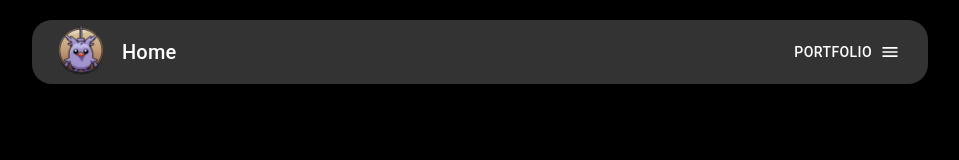
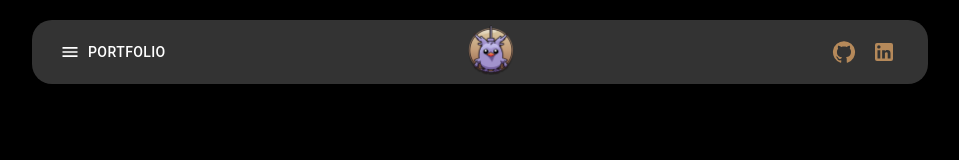
Before and after one commit to evangelipeep/portfolio-site, a React (Create React App) app: page /my-works-page in a window 1280 px wide. Shown: the top 160 px of the page, without its empty margins (160-1119 px from the left). Built offline with nearby package versions, Linux system fonts and the light colour scheme.

Commit message:
update-appbar

```diff
--- a/src/components/app-bar/appBar.css
+++ /dev/null
@@ -1,14 +0,0 @@
-.link {
-    text-decoration: none;
-    color: black;
-}
-.link__home {
-    text-decoration: none;
-    color: white;
-}
-
-.link__home:hover {
-    text-decoration: none;
-    color: #b5895a;
-    transition: 0.5s;
-}
--- a/src/components/app-bar/index.tsx
+++ b/src/components/app-bar/index.tsx
@@ -1,16 +1,14 @@
 import React, { useState } from 'react'
-import './appBar.css'
 import {
   AppBar,
   Toolbar,
-  Typography,
   IconButton,
   Button,
   Menu,
   MenuItem,
   useMediaQuery,
 } from '@mui/material'
-import { Menu as MenuIcon } from '@mui/icons-material'
+import { Menu as MenuIcon, GitHub, LinkedIn } from '@mui/icons-material'
 import { Link } from 'react-router-dom'
 
 const MyAppBar: React.FC = () => {
@@ -74,26 +72,12 @@ const MyAppBar: React.FC = () => {
       }}
     >
       <Toolbar>
-        <Link className="link" to="/">
-          <img
-            src="./../images/logo-portfolio.png"
-            alt="Logo"
-            style={{ marginRight: '16px', height: '50px' }}
-          />
-        </Link>
-
-        <Typography variant="h6" component="div" sx={{ flexGrow: 1 }}>
-          <Link to="/" className="link__home">
-            Home
-          </Link>
-        </Typography>
-
         {isDesktop ? (
           <Button
             color="inherit"
             sx={{ color: '#ffffff', '&:hover': { color: '#b5895a' } }}
             onClick={handleMenuOpen}
-            endIcon={<MenuIcon />}
+            startIcon={<MenuIcon />}
           >
             Portfolio
           </Button>
@@ -104,7 +88,34 @@ const MyAppBar: React.FC = () => {
         )}
 
         {isDesktop && renderMenu}
+        <div style={{ flexGrow: 1 }}></div>
+
+        <Link className="link" to="/">
+          <img
+            src="./../images/logo-portfolio.png"
+            alt="Logo"
+            style={{ height: '50px', marginRight: '16px' }}
+          />
+        </Link>
+        <div style={{ flexGrow: 1 }}></div>
+        <IconButton
+          color="inherit"
+          href="https://github.com/evangelipeep"
+          target="_blank"
+          rel="noopener"
+        >
+          <GitHub sx={{ color: '#b5895a' }} />
+        </IconButton>
+        <IconButton
+          color="inherit"
+          href="https://www.linkedin.com/"
+          target="_blank"
+          rel="noopener"
+        >
+          <LinkedIn sx={{ color: '#b5895a' }} />
+        </IconButton>
       </Toolbar>
+
       {!isDesktop && renderMenu}
     </AppBar>
   )
--- a/src/components/home/home.css
+++ b/src/components/home/home.css
@@ -40,6 +40,8 @@ body {
     transform: translate3d(0, calc(var(--scrollTop) / 10), 0);
 }
 
+
+
 .main {
     min-height: 100vh;
 }
--- a/src/components/home/index.tsx
+++ b/src/components/home/index.tsx
@@ -3,6 +3,7 @@ import './home.css'
 import PassCard from '../card'
 import Portfolio from '../portfolio'
 import { AppBar, Toolbar } from '@mui/material'
+import { Link } from 'react-router-dom'
 
 export const HomePage = () => {
   const avatarUrl = './../images/ava-portfolio.png'
@@ -59,9 +60,12 @@ export const HomePage = () => {
         </div>
       </header>
       <AppBar position="static" sx={{ backgroundColor: '#b5895a' }}>
-        <Toolbar></Toolbar>
+        <Toolbar sx={{ display: 'flex', justifyContent: 'center' }}>
+          <Link className="link" to="/my-works-page">
+            My Works Page
+          </Link>
+        </Toolbar>
       </AppBar>
-
       <Portfolio />
     </>
   )
--- a/src/components/portfolio/index.tsx
+++ b/src/components/portfolio/index.tsx
@@ -75,6 +75,7 @@ const Portfolio: React.FC = () => {
               <Typography variant="h5" sx={{ mb: 2 }}>
                 Контакты
               </Typography>
+
               <List>
                 <ListItem>
                   <ListItemIcon>
--- a/src/index.css
+++ b/src/index.css
@@ -11,3 +11,13 @@ code {
   font-family: source-code-pro, Menlo, Monaco, Consolas, 'Courier New',
     monospace;
 }
+
+.link {
+  text-decoration: none;
+  color: black;
+}
+
+.link:hover {
+  color: #533f88;
+  transition: 0.5s;
+}
```
